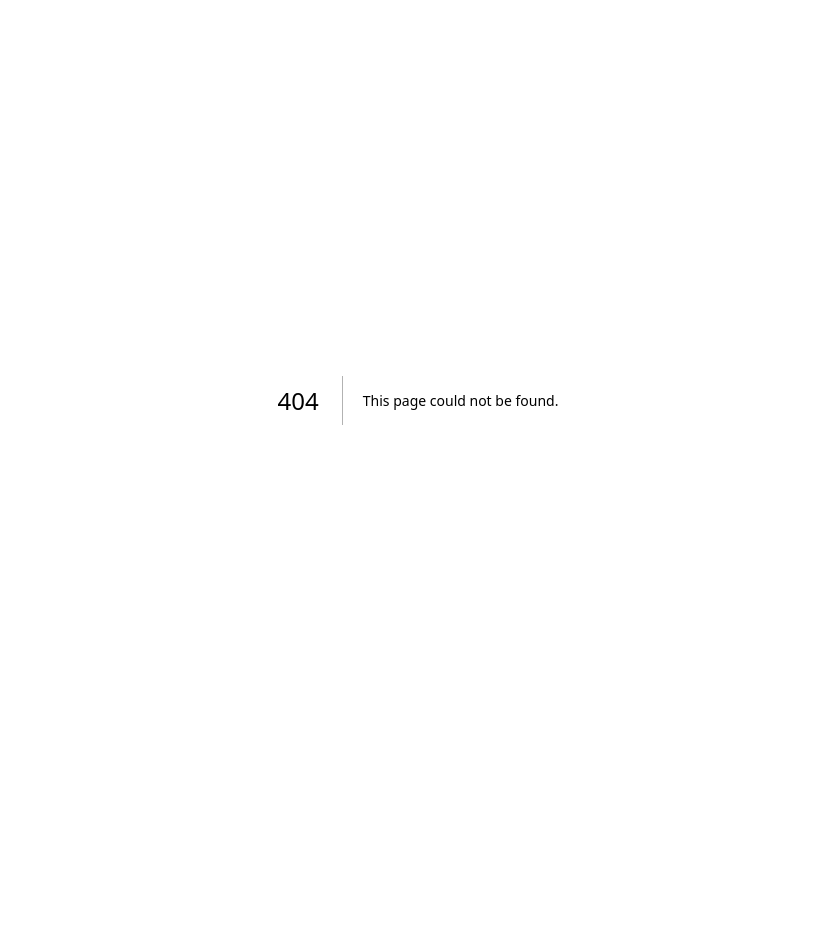
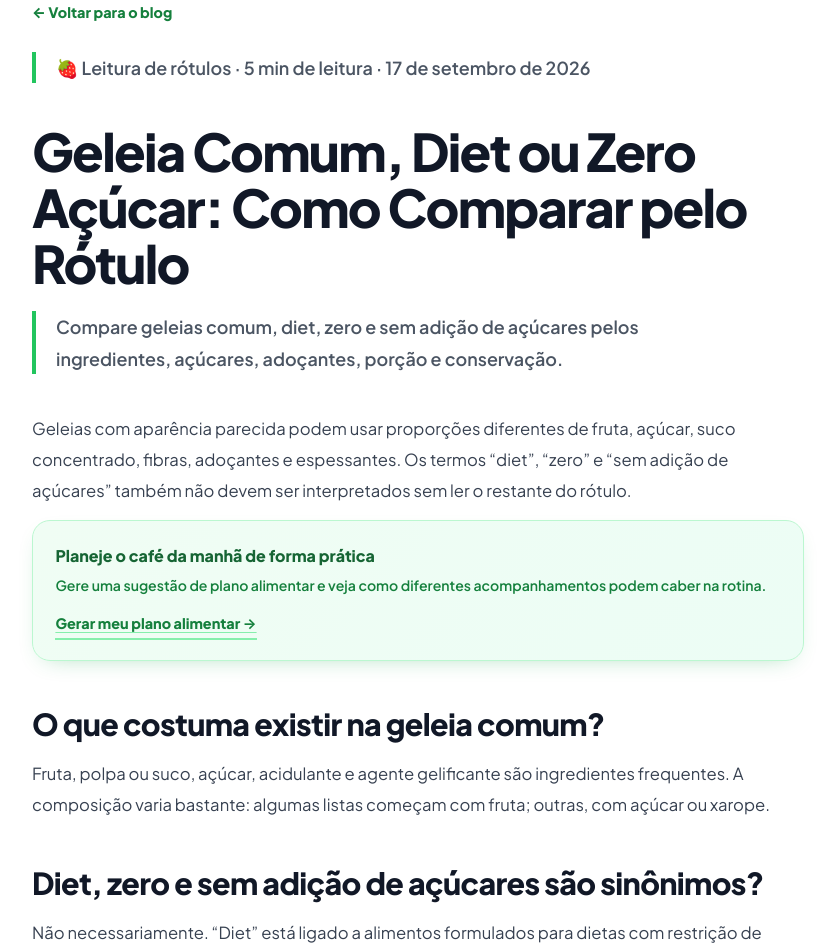
Before and after one commit to elevanceseguros/Nutri, a Next.js app: page /blog/geleia-comum-diet-zero-acucar-como-comparar in a window 1280 px wide. Before the commit this address had no page. Shown: the top 952 px of the page, without its empty margins (222-1057 px from the left). Before the commit the page ends 800 px from the top, so only its background shows below. Built offline with nearby package versions, Linux system fonts and the light colour scheme.

Commit message:
Publica artigo de 17/09 sobre geleias e rotulagem

```diff
--- /dev/null
+++ b/src/app/blog/geleia-comum-diet-zero-acucar-como-comparar/page.tsx
@@ -0,0 +1,38 @@
+import type { Metadata } from "next";
+import Link from "next/link";
+import styles from "../../page.module.css";
+
+const title = "Geleia Comum, Diet ou Zero Açúcar: Como Comparar pelo Rótulo";
+const description = "Compare geleias comum, diet, zero e sem adição de açúcares pelos ingredientes, açúcares, adoçantes, porção e conservação.";
+const url = "https://www.nutry.life/blog/geleia-comum-diet-zero-acucar-como-comparar";
+export const metadata: Metadata = { title: `${title} | Nutry.life`, description, alternates: { canonical: url }, openGraph: { title, description, type: "article", url, publishedTime: "2026-09-17", modifiedTime: "2026-09-17" } };
+const jsonLd = { "@context": "https://schema.org", "@type": "Article", headline: title, description, datePublished: "2026-09-17", dateModified: "2026-09-17", mainEntityOfPage: url, publisher: { "@type": "Organization", name: "Nutry.life", url: "https://www.nutry.life" } };
+export default function Post() {
+ return <main className={styles.postContainer}>
+  <script type="application/ld+json" dangerouslySetInnerHTML={{ __html: JSON.stringify(jsonLd) }} />
+  <Link href="/blog" className={styles.backToBlog} data-nav="back-to-blog">← Voltar para o blog</Link>
+  <article><header>
+   <p className={styles.postExcerpt}>🍓 Leitura de rótulos · 5 min de leitura · 17 de setembro de 2026</p>
+   <h1 className={styles.postTitle}>{title}</h1><p className={styles.postExcerpt}>{description}</p>
+  </header><div className={styles.postContent}>
+   <p>Geleias com aparência parecida podem usar proporções diferentes de fruta, açúcar, suco concentrado, fibras, adoçantes e espessantes. Os termos “diet”, “zero” e “sem adição de açúcares” também não devem ser interpretados sem ler o restante do rótulo.</p>
+   <div className={styles.articleCtaTop} data-cta="top"><div><strong>Planeje o café da manhã de forma prática</strong><p>Gere uma sugestão de plano alimentar e veja como diferentes acompanhamentos podem caber na rotina.</p><Link href="/" className={styles.articleCtaLink}>Gerar meu plano alimentar →</Link></div></div>
+   <h2>O que costuma existir na geleia comum?</h2><p>Fruta, polpa ou suco, açúcar, acidulante e agente gelificante são ingredientes frequentes. A composição varia bastante: algumas listas começam com fruta; outras, com açúcar ou xarope.</p>
+   <h2>Diet, zero e sem adição de açúcares são sinônimos?</h2><p>Não necessariamente. “Diet” está ligado a alimentos formulados para dietas com restrição de determinado nutriente. “Zero” precisa indicar qual componente está ausente ou em quantidade compatível com a alegação. “Sem adição de açúcares” informa que açúcares não foram adicionados, mas a fruta já contém açúcares naturalmente presentes.</p>
+   <p>Por isso, confira a frase completa na embalagem e a tabela nutricional. Um produto pode substituir açúcar por adoçantes, sucos concentrados ou outros ingredientes e ter textura e valor energético diferentes.</p>
+   <h2>Como ler a lista de ingredientes</h2><p>Os ingredientes aparecem em ordem decrescente de quantidade. Observe a posição da fruta, os tipos de açúcares, sucos concentrados, adoçantes, fibras, espessantes e conservantes.</p><p>Uma lista menor não determina sozinha a melhor escolha; ela apenas ajuda a entender como o produto foi formulado.</p>
+   <h2>Açúcares totais e adicionados</h2><p>A tabela separa açúcares totais e adicionados. Os totais incluem os naturalmente presentes e os adicionados; a linha de adicionados permite comparar produtos formulados de maneiras diferentes.</p>
+   <h2>E os adoçantes?</h2><p>Versões sem açúcar podem usar edulcorantes. Eles mudam sabor, textura e, em alguns casos, tolerância digestiva. Leia os ingredientes e avisos do fabricante, especialmente se você evita algum componente específico.</p>
+   <h2>Compare sempre a mesma quantidade</h2><p>Use gramas equivalentes, porque porções declaradas podem variar. Compare valor energético, açúcares adicionados, fibras e sódio, mas considere também quanto você realmente espalha no pão, iogurte ou preparação.</p>
+   <h2>Geleia substitui fruta?</h2><p>Não de forma equivalente. A fruta inteira normalmente oferece água, estrutura e mastigação diferentes. Geleia pode ser um acompanhamento, e não precisa ser tratada como vilã nem como substituta automática de uma porção de fruta.</p>
+   <h2>Quantidade de fruta: o que observar</h2><p>Quando o fabricante informa percentual de fruta, esse dado ajuda na comparação. Ainda assim, avalie o conjunto: ingredientes, açúcares, porção, preço e sabor.</p>
+   <h2>Conservação depois de abrir</h2><p>Siga o rótulo sobre refrigeração e prazo de consumo. Use colher limpa e seca, mantenha a tampa fechada e descarte se houver mofo, fermentação, vazamento ou alteração incomum.</p><p>Retirar apenas a parte visível do mofo não torna o restante seguro.</p>
+   <h2>Para quem controla glicemia</h2><p>O termo “diet” ou “zero” não substitui avaliação do rótulo e orientação individual. Açúcares totais, carboidratos, porção e outros alimentos da refeição influenciam a resposta. Pessoas com diabetes ou outra condição devem alinhar escolhas com profissional habilitado.</p>
+   <h2>Checklist rápido no mercado</h2><ul><li>Leia a denominação e a alegação completa.</li><li>Compare listas e posição da fruta.</li><li>Observe açúcares totais e adicionados.</li><li>Identifique adoçantes e avisos.</li><li>Compare a mesma quantidade em gramas.</li><li>Confira conservação e validade após abrir.</li><li>Escolha um sabor que favoreça uma porção realista.</li></ul>
+   <p>Leia também: <Link href="/blog/granola-saudavel-acucar-fibras-como-escolher">como comparar açúcar e fibras na granola</Link> · <Link href="/blog/suco-natural-vs-fruta-inteira">diferenças entre fruta inteira e suco</Link>.</p>
+   <section className={styles.premiumBanner} data-cta="final"><div className={styles.premiumHeader}><h2>Monte um plano compatível com a sua rotina</h2><p>Gere uma sugestão de plano alimentar e procure orientação profissional quando precisar de estratégia individual.</p></div><Link href="/" className={styles.premiumBtn}>Gerar meu plano alimentar</Link></section>
+   <Link href="/blog" className={styles.backToBlog} data-nav="back-to-all-articles">← Voltar para todos os artigos</Link>
+  </div></article>
+  <footer className={styles.footer}><p>Este conteúdo é educativo e não substitui avaliação de nutricionista ou médico. Necessidades, restrições, sintomas e condições de saúde exigem orientação individual.</p><p>Fontes: <a href="https://www.gov.br/anvisa/pt-br/assuntos/alimentos/rotulagem/rotulagem-nutricional" target="_blank" rel="noopener noreferrer">Anvisa — rotulagem nutricional</a> · <a href="https://www.gov.br/saude/pt-br/assuntos/saude-brasil/publicacoes-para-promocao-a-saude/guia_alimentar_populacao_brasileira_2ed.pdf" target="_blank" rel="noopener noreferrer">Guia Alimentar</a>. Consultadas em 17/09/2026.</p></footer>
+ </main>;
+}
```
